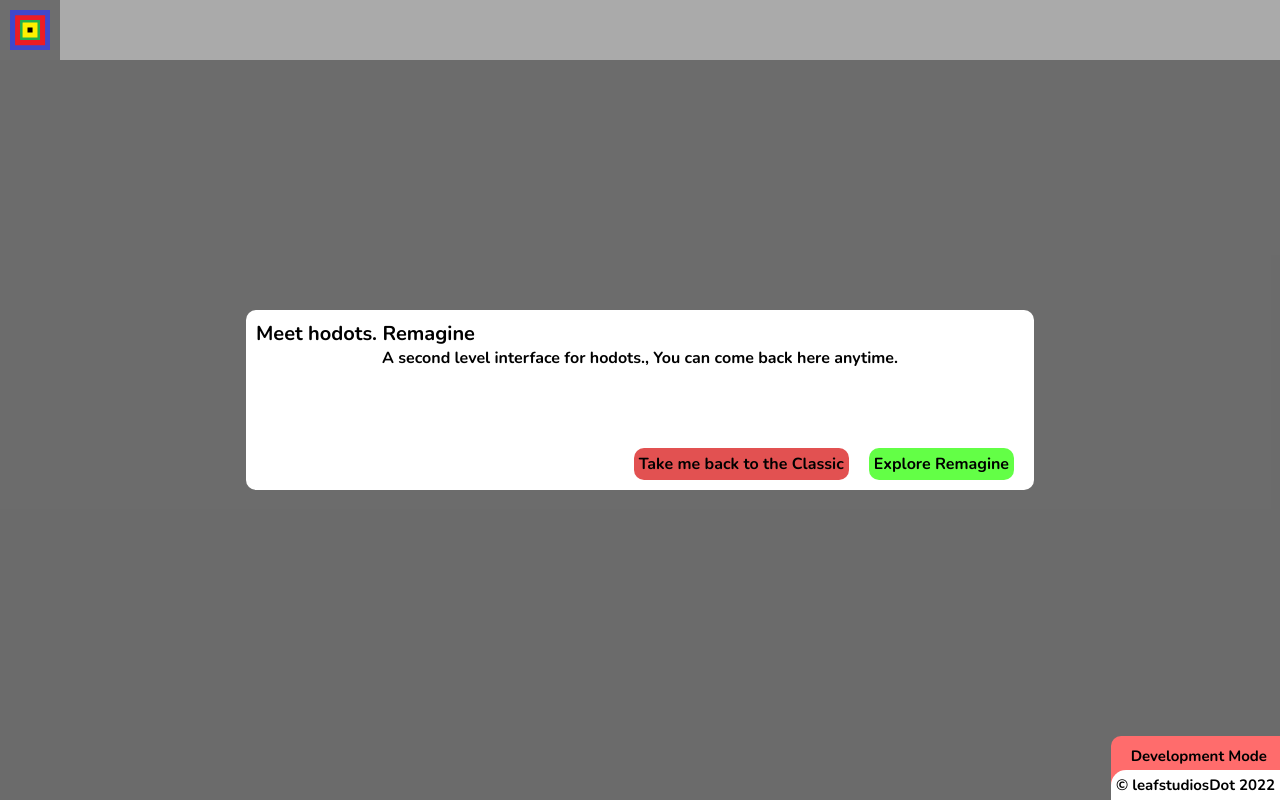
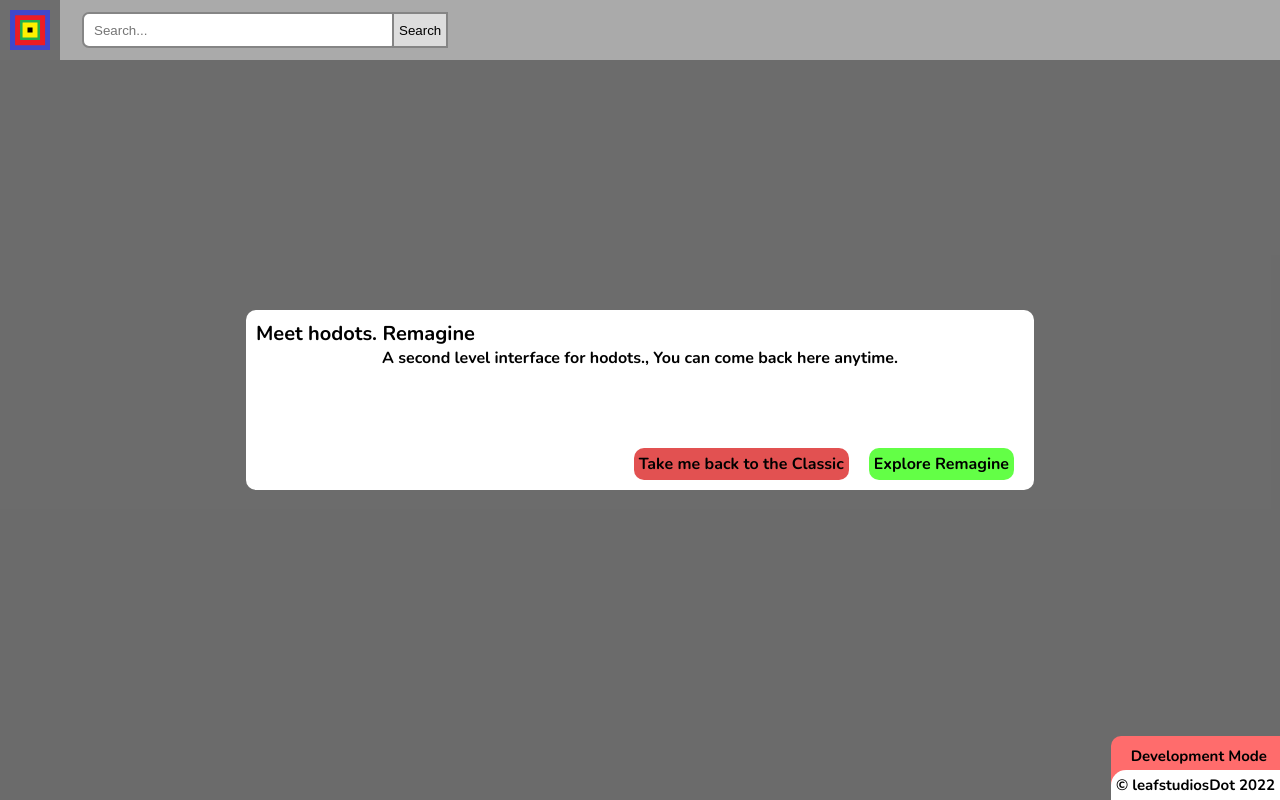
Before and after one commit to leafstudiosDot/hodotsnet-remagine, a React (Create React App) app: page / in a window 1280 px wide. Built offline with nearby package versions, Linux system fonts and the light colour scheme.

Commit message:
Search Bar

```diff
--- a/src/misc/header/header.js
+++ b/src/misc/header/header.js
@@ -1,6 +1,7 @@
 import { Component } from "react";
 import { ReactComponent as WebLogo } from '../../assets/hodots-logo/logo.svg';
 import './header.css'
+import './search.css'
 
 class Header extends Component {
     constructor(props) {
@@ -15,10 +16,18 @@ class Header extends Component {
             <div style={{ zIndex: 500 }}>
                 <div className="header">
                     <WebLogo className="logo" />
+                    <span>{Search()}</span>
                 </div>
             </div>
         )
     }
 }
 
+function Search(props) {
+    return (<div id="search_bar_container">
+        <input id="search_bar_main" type={"text"} autoCapitalize={false} autoCorrect={false} autoComplete={false} placeholder={"Search..."} />
+        <input id="search_button_main" type={"button"} value={"Search"} />
+    </div>)
+}
+
 export default Header;
--- /dev/null
+++ b/src/misc/header/search.css
@@ -0,0 +1,34 @@
+#search_bar_container {
+    display: inline-flex;
+}
+
+#search_bar_main {
+    position: absolute;
+    margin-top: -48px;
+    margin-left: 22px;
+    height: 30px;
+    border-radius: 7px;
+    width: 300px;
+    padding-left: 10px;
+    border-style: solid;
+    border-color: #858585;
+}
+
+#search_bar_main:focus {
+    outline: none;
+}
+
+#search_button_main {
+    position: absolute;
+    margin-top: -48px;
+    margin-left: 332px;
+    height: 36px;
+    padding: 5px;
+    border-style: solid;
+    border-color: #858585;
+    background-color: #dddddd;
+}
+
+#search_button_main:active {
+    background-color: #acacac;
+}
```
